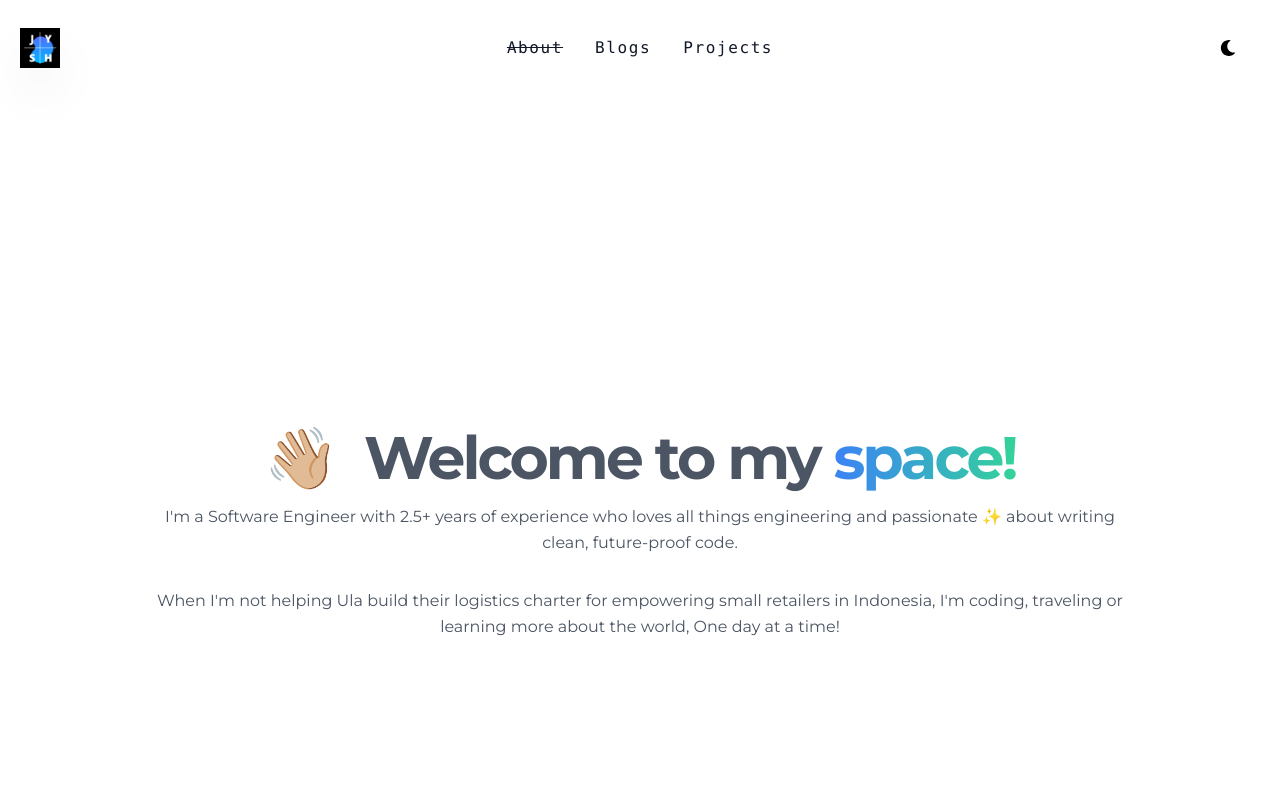
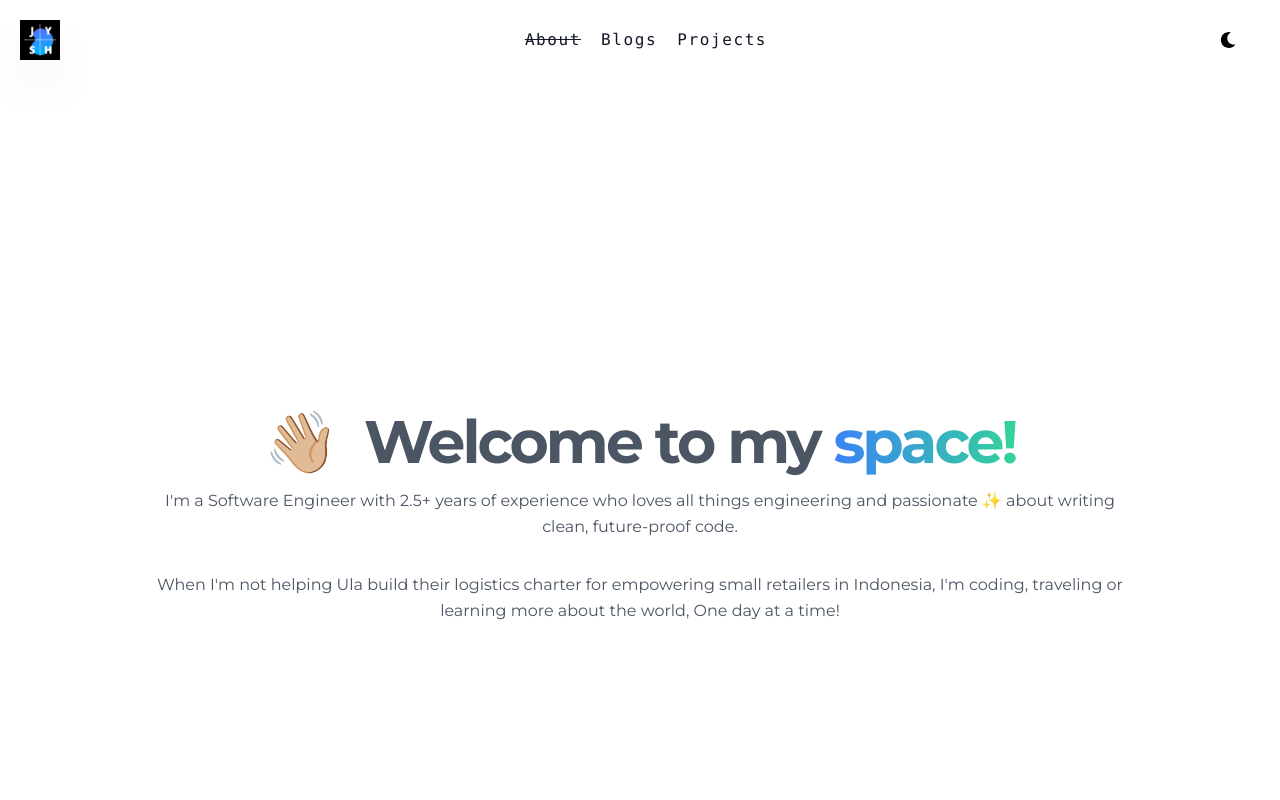
Before and after one commit to codeghoul/portfolio-and-blog, a Next.js app: page / in a window 1280 px wide. Shown: the top 800 px of the page. Built offline with nearby package versions, Linux system fonts and the light colour scheme; what @tailwindcss/typography would draw is missing.

Commit message:
Intermediate CSS Updates.

```diff
--- a/components/container.js
+++ b/components/container.js
@@ -1,3 +1,3 @@
 export default function Container({ children }) {
-  return <section className='container mx-auto px-10 mb-8 min-h-screen'>{children}</section>
+  return <main className='container mx-auto px-10 mb-8 min-h-screen'>{children}</main>
 }
--- a/components/layout.js
+++ b/components/layout.js
@@ -11,9 +11,7 @@ export default function Layout({ preview, children }) {
       {preview && <Alert />}
       <Meta />
       <Header />
-      <main>
-        <Container>{children}</Container>
-      </main>
+      <Container>{children}</Container>
       <ScrollToTop />
       <Footer />
     </>
--- a/components/nav-link.js
+++ b/components/nav-link.js
@@ -7,7 +7,7 @@ export default function NavLink({ link: { name, href } }) {
   return (
     <Link href={href}>
       <a
-        className={`p-1 tracking-widest font-medium text-sm lg:text-base text-gray-900 sm:p-4 dark:text-gray-100 ${
+        className={`m-1 tracking-widest font-medium text-sm lg:text-base text-gray-900 sm:ml-4 dark:text-gray-100 ${
           router.asPath === href ? 'line-through' : ''
         }`}
       >
```
